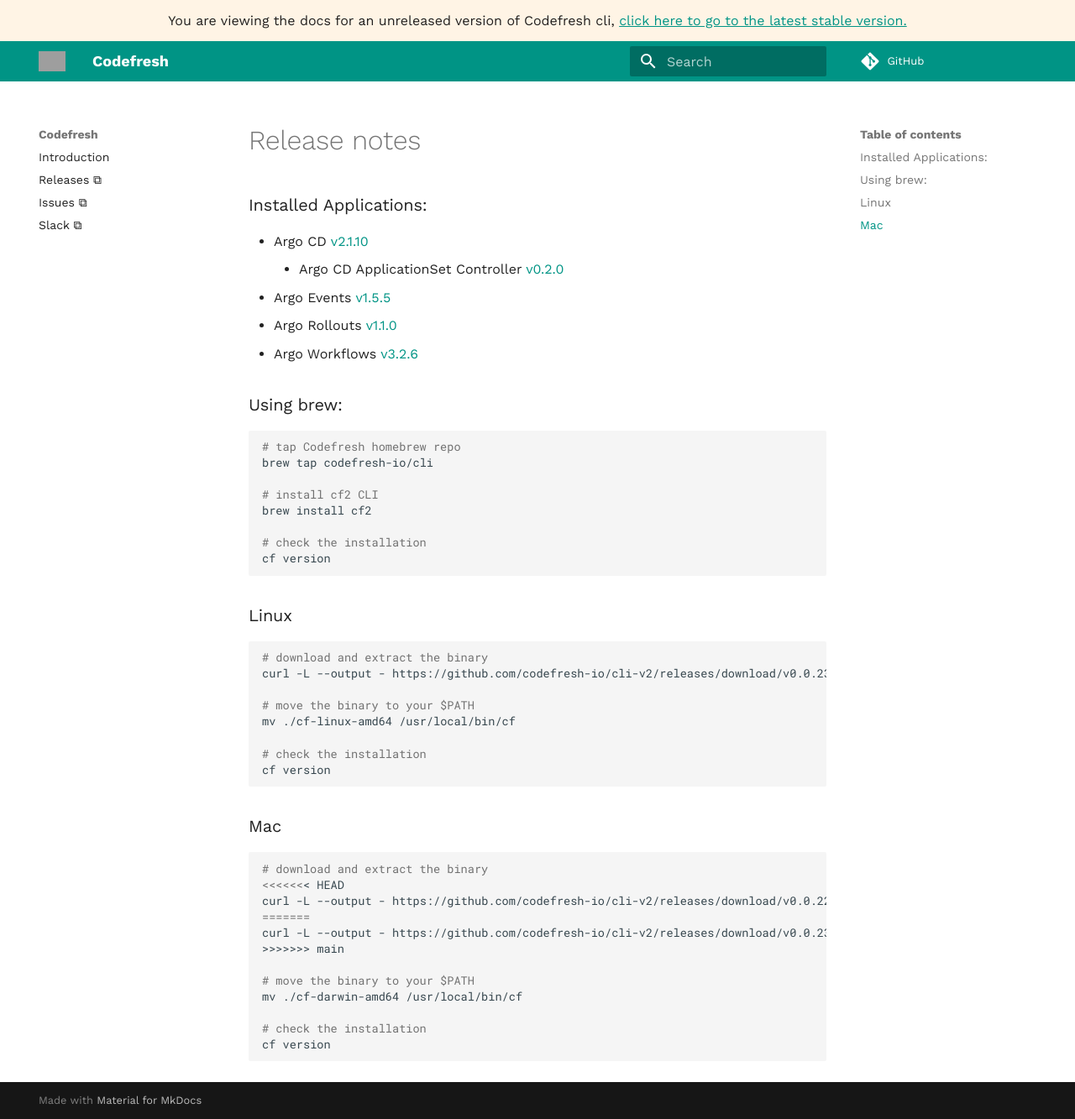
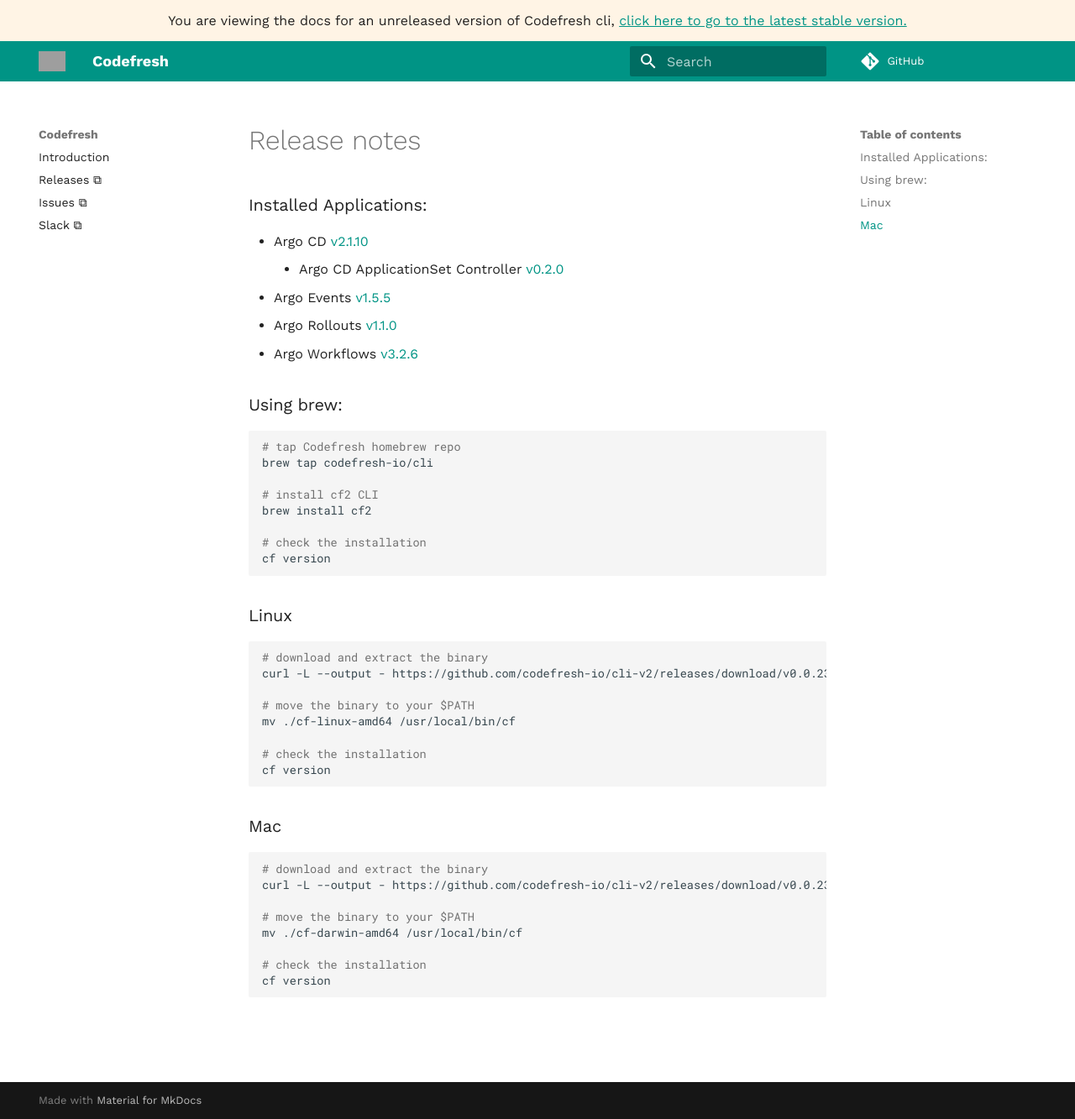
Before and after one commit to codefresh-io/cli-v2, an MkDocs documentation site: the page built from docs/releases/release_notes.md, in a window 1280 px wide and 1333 px high. Shown: the whole window at 84% size. Built offline with MkDocs 1.6.1 and Material for MkDocs 9.7.7, drawn with Linux system fonts in a browser that asks for light colours; comment, search, counter and statistics services are not loaded; grey boxes are pictures that could not be loaded.

Commit message:
changed version

````diff
--- a/docs/releases/release_notes.md
+++ b/docs/releases/release_notes.md
@@ -23,7 +23,7 @@ cf version
 
 ```bash
 # download and extract the binary
-curl -L --output - https://github.com/codefresh-io/cli-v2/releases/download/v0.0.230/cf-linux-amd64.tar.gz | tar zx
+curl -L --output - https://github.com/codefresh-io/cli-v2/releases/download/v0.0.231/cf-linux-amd64.tar.gz | tar zx
 
 # move the binary to your $PATH
 mv ./cf-linux-amd64 /usr/local/bin/cf
@@ -36,11 +36,7 @@ cf version
 
 ```bash
 # download and extract the binary
-<<<<<<< HEAD
-curl -L --output - https://github.com/codefresh-io/cli-v2/releases/download/v0.0.228/cf-darwin-amd64.tar.gz | tar zx
-=======
-curl -L --output - https://github.com/codefresh-io/cli-v2/releases/download/v0.0.230/cf-darwin-amd64.tar.gz | tar zx
->>>>>>> main
+curl -L --output - https://github.com/codefresh-io/cli-v2/releases/download/v0.0.231/cf-darwin-amd64.tar.gz | tar zx
 
 # move the binary to your $PATH
 mv ./cf-darwin-amd64 /usr/local/bin/cf
````
Also changed, not shown: 2 other files.
